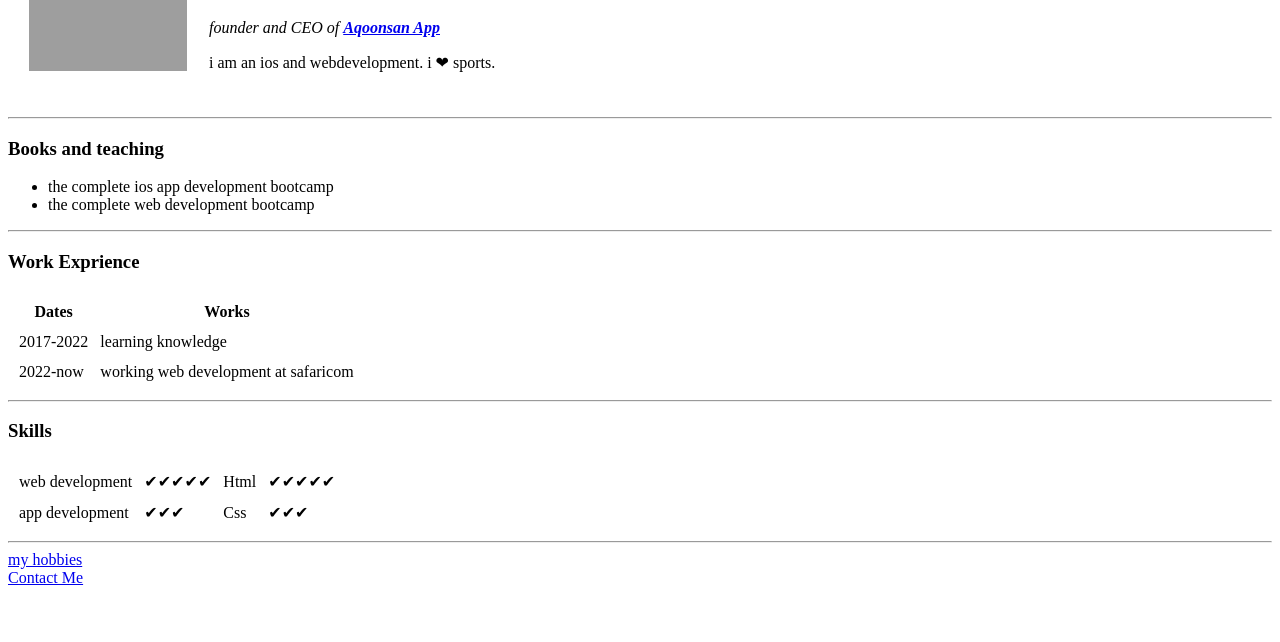
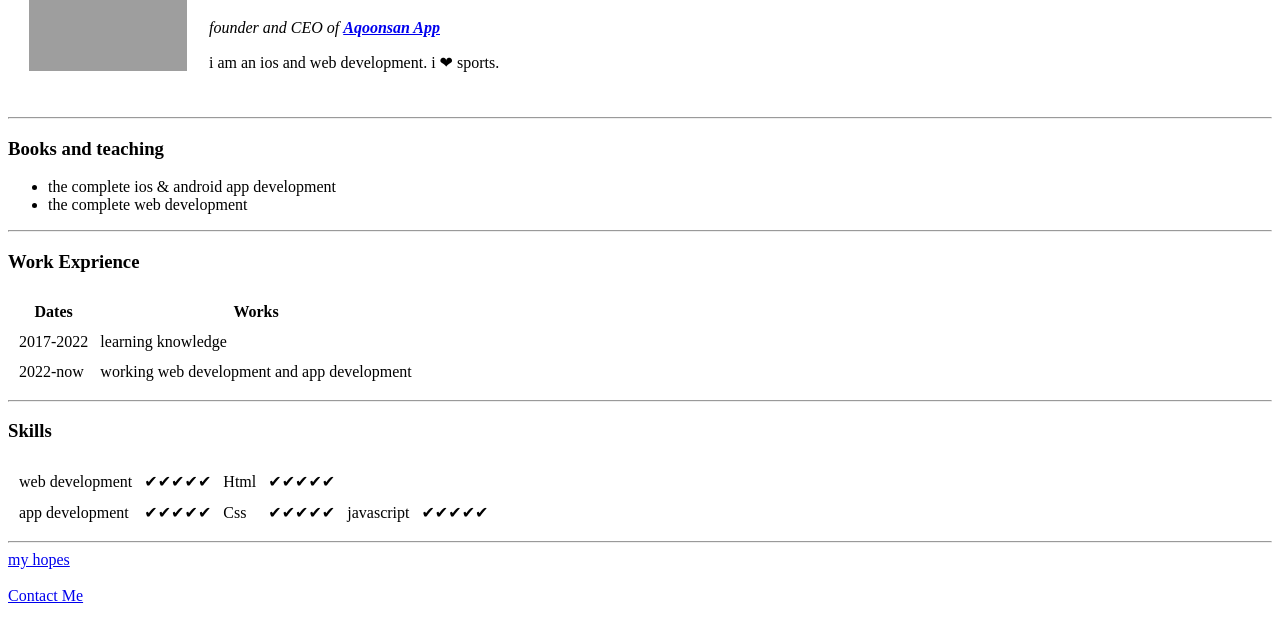
Before and after one commit to mohamed-nouri/cv, a plain HTML site: page index.html in a window 1280 px wide. Shown: the part 90-732 px from the top of the page. Drawn offline with Linux system fonts and the light colour scheme; grey boxes are pictures that could not be loaded.

Commit message:
update 00

```diff
--- a/index.html
+++ b/index.html
@@ -13,15 +13,15 @@
             <td>
                 <h1>mohamed nouri</h1>
                 <p><em>founder and CEO of <strong><a href="aqoonsanapp.com">Aqoonsan App</a></strong></em></p>
-                <p>i am an ios and webdevelopment. i ❤ sports.</p>
+                <p>i am an ios and web development. i ❤ sports.</p>
             </td>
         </tr>
     </table>
     <hr>
     <h3>Books and teaching </h3>
     <ul>
-        <li>the complete ios app development bootcamp</li>
-        <li>the complete web development bootcamp</li>
+        <li>the complete ios & android app development</li>
+        <li>the complete web development</li>
     </ul>
     <hr>
     <h3>Work Exprience</h3>
@@ -39,7 +39,7 @@
             </tr>
             <tr>
                 <td>2022-now</td>
-                <td>working web development at safaricom</td>
+                <td>working web development and app development</td>
             </tr>
         </tbody>
     </table>
@@ -54,13 +54,16 @@
         </tr>
         <tr>
             <td>app development</td>
-            <td>✔✔✔</td>
+            <td>✔✔✔✔✔</td>
             <td>Css</td>
-            <td>✔✔✔</td>
+            <td>✔✔✔✔✔</td>
+             <td>javascript</td>
+            <td>✔✔✔✔✔</td>
         </tr>
     </table>
     <hr>
-    <a href="hobbies.html">my hobbies</a><br>
+    <a href="hobbies.html">my hopes</a><br>
+    <br>
     <a href="contact.html">Contact Me</a>
 </body>
 
```
